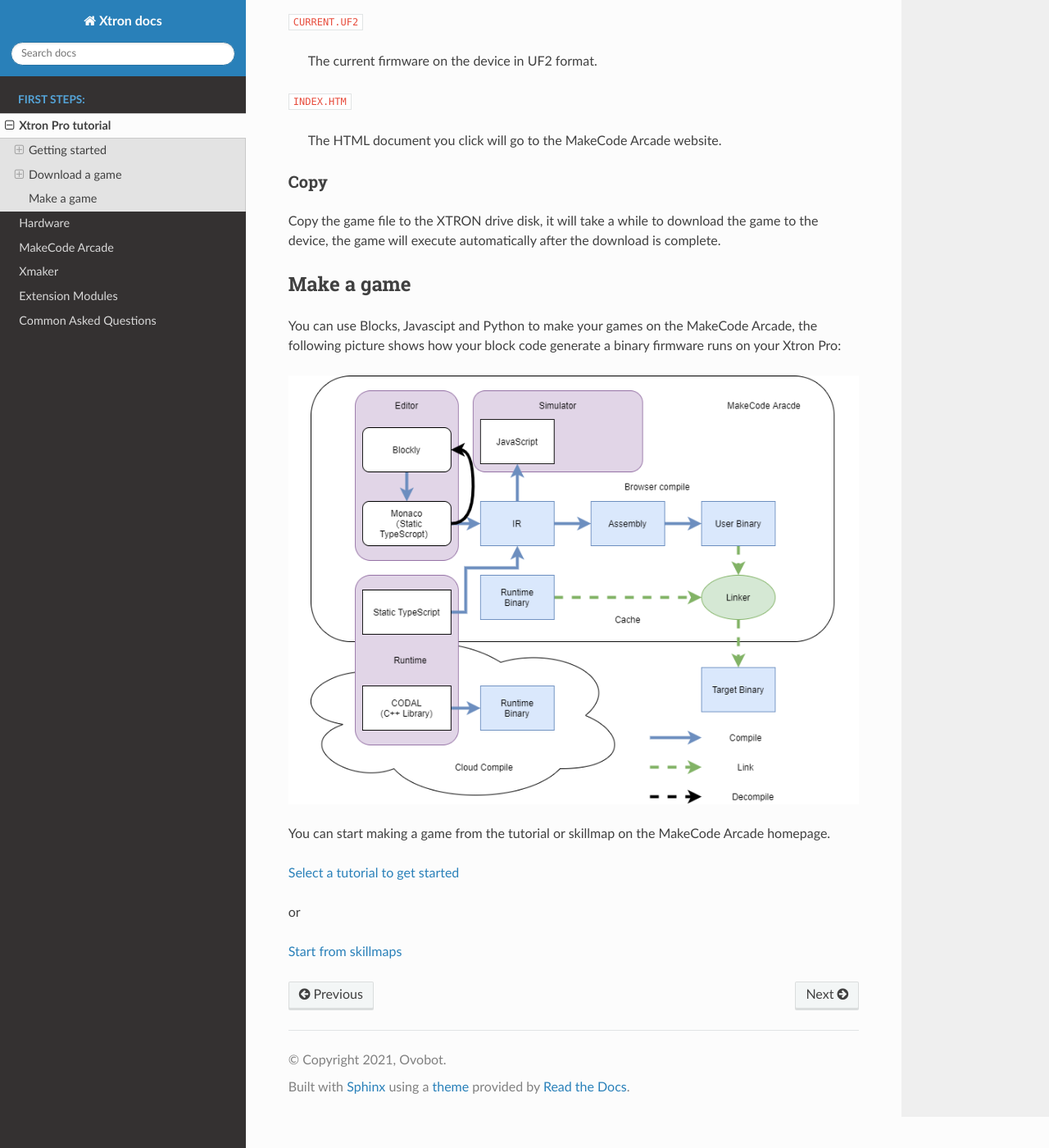
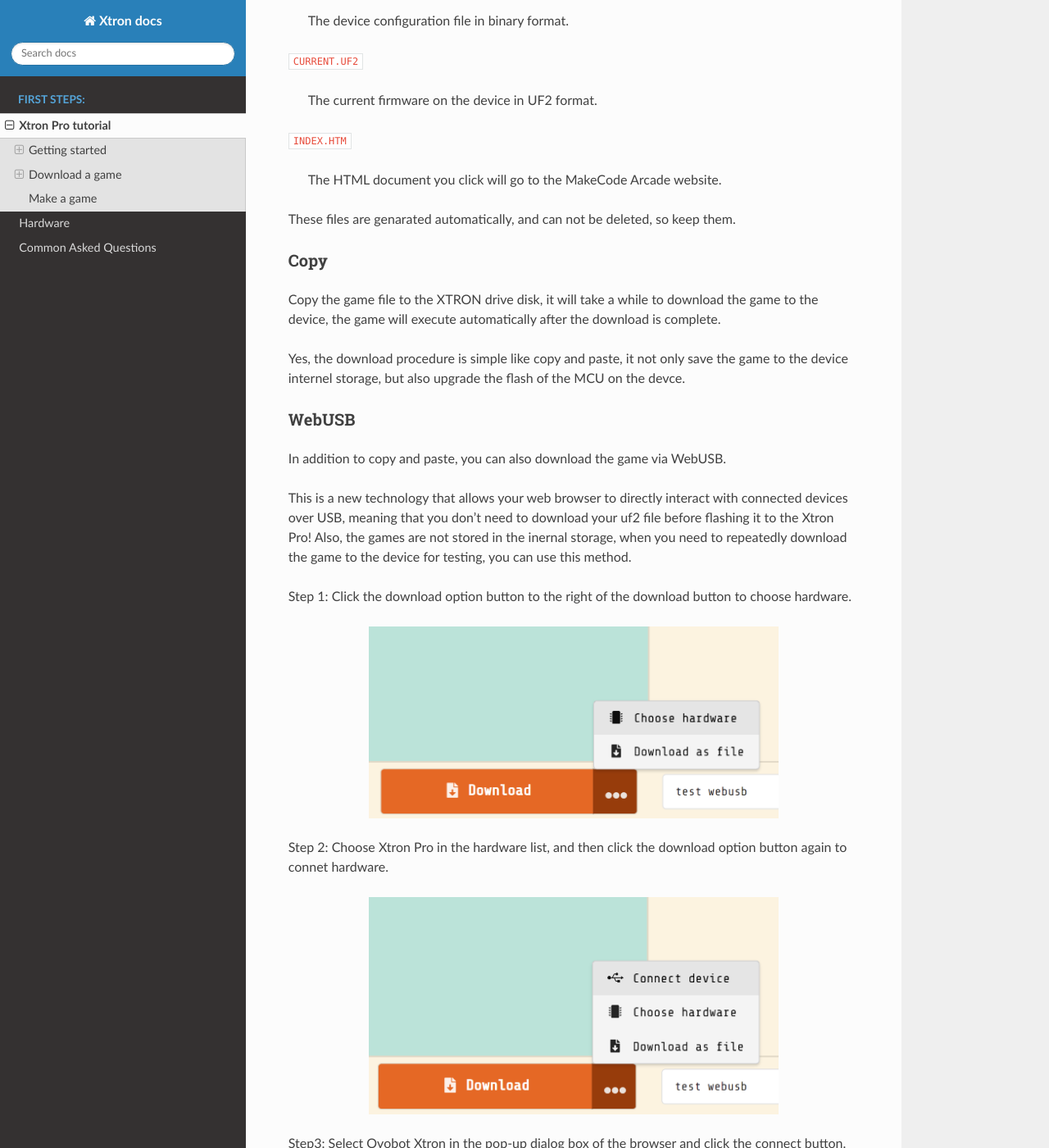
Before and after one commit to Ovobot/Xtron-docs, a Sphinx documentation site: the page built from docs/source/tutorial.md, in a window 1280 px wide and 1400 px high, scrolled down 4739 px. Shown: the whole window at 82% size. Built offline with Sphinx 7.4.7 and the Read the Docs theme 2.0.0, drawn with Linux system fonts in a browser that asks for light colours; some of the changed text lies outside the part shown.

Commit message:
modify tutorial, add hardware diagram

```diff
--- a/docs/source/intro.md
+++ b/docs/source/tutorial.md
@@ -40,11 +40,13 @@
 <img src="_static/arcade-falling-duck.png" alt="" width="300"/>
 </p>
 
-### Switch between the bootloader and the user app
+### Switch between them
+
+Press Reset button on the core to switch between the bootloader and the user app.
 
 ## Download a game
 
-### Go to arcade.makecode.com
+### Go to MakeCode Arcade
 
 Go to [arcade.makecode.com](https://arcade.makecode.com) web application, scroll down to the **Blocks Games** section, select the first one - Falling Duck, then you will see a game introduction card.
 
@@ -54,7 +56,7 @@
 
 ![](_static/arcade-editor.png)
 
-Press download button to download the game, scroll down to select the Xtron Pro in the Hardware list page. Then you will get the game on you computer.
+Press download button to download the game, scroll down to select the Xtron Pro in the Hardware list page. Then you will get the game file on you computer.
 
 ![](_static/arcade-hardware-xtronpro.png)
 
@@ -86,9 +88,39 @@
 
 > The HTML document you click will go to the MakeCode Arcade website.
 
+These files are genarated automatically, and can not be deleted, so keep them.
+
 ### Copy
 
 Copy the game file to the XTRON drive disk, it will take a while to download the game to the device, the game will execute automatically after the download is complete.
+
+Yes, the download procedure is simple like copy and paste, it not only save the game to the device internel storage, but also upgrade the flash of the MCU on the devce.
+
+### WebUSB
+
+In addition to copy and paste, you can also download the game via WebUSB.
+
+This is a new technology that allows your web browser to directly interact with connected devices over USB, meaning that you don't need to download your uf2 file before flashing it to the Xtron Pro! Also, the games are not stored in the inernal storage, when you need to repeatedly download the game to the device for testing, you can use this method.
+
+
+
+Step 1: Click the download option button to the right of the download button to choose hardware.
+
+<p align="center">
+<img src="_static/choose-hardware.png" alt="" width="500"/>
+</p>
+
+Step 2: Choose Xtron Pro in the hardware list, and then click the download option button again to connet hardware.
+
+<p align="center">
+<img src="_static/connect-hardware.png" alt="" width="500"/>
+</p>
+
+Step3: Select Ovobot Xtron in the pop-up dialog box of the browser and click the connect button.
+
+<p align="center">
+<img src="_static/pair-hardware.png" alt="" width="500"/>
+</p>
 
 ## Make a game
 
```
Also changed, not shown: docs/source/hardware.md (+12 -2 lines), docs/source/index.rst (+3 -10 lines), docs/source/q-and-a.md (+10 -8 lines), docs/source/_static/choose-hardware.png (added), docs/source/_static/connect-hardware.png (added), docs/source/_static/pair-hardware.png (added), docs/source/_static/xtronpro-system.png (added).
